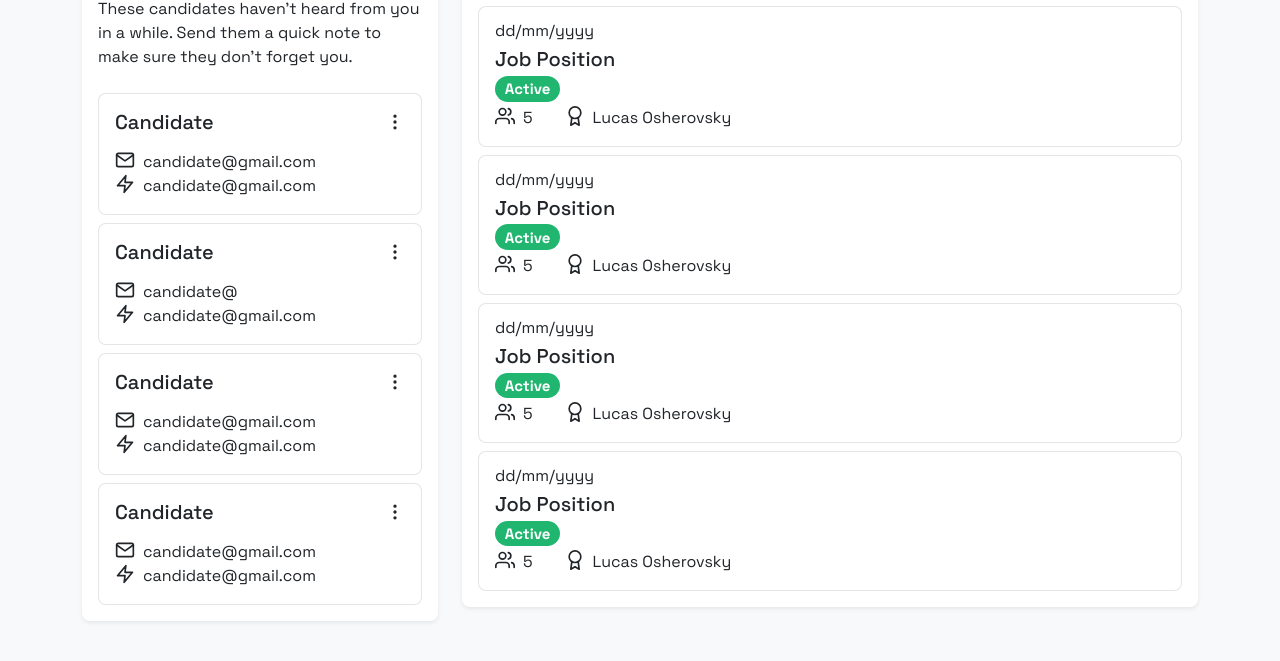
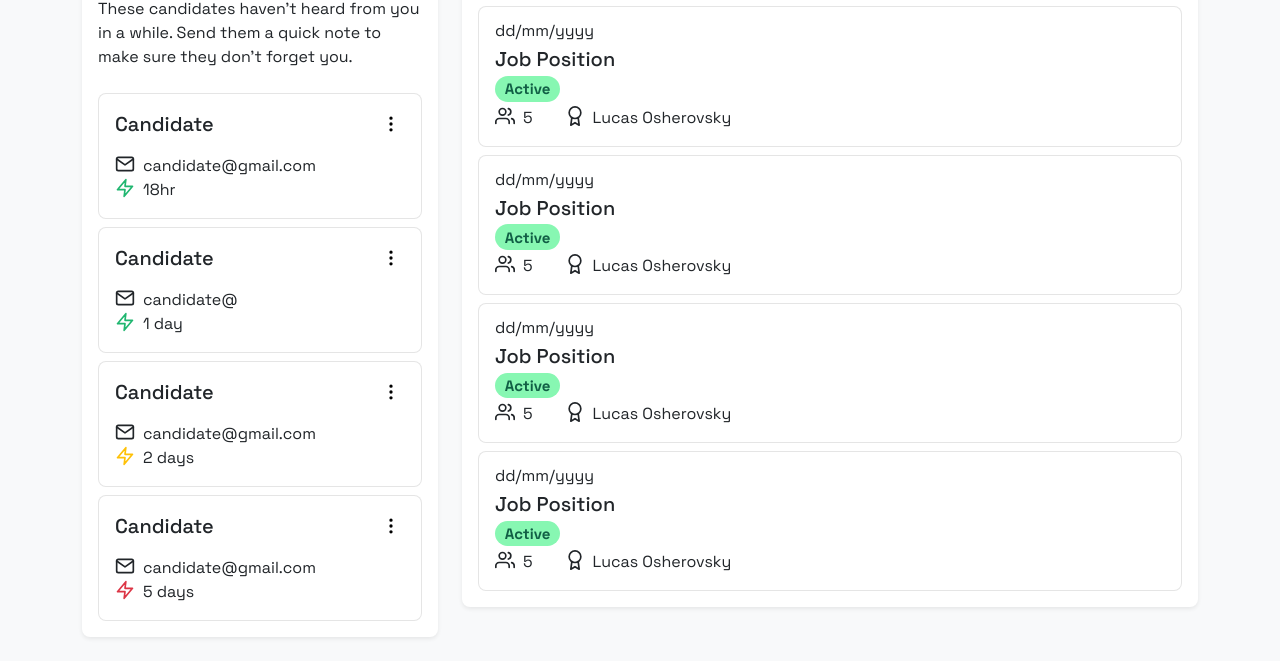
Before and after one commit to lcaruso12/Am-I-Hired, a website: page index.html in a window 1280 px wide. Shown: the part 321-982 px from the top of the page. Drawn offline with nearby package versions, Linux system fonts and the light colour scheme.

Commit message:
Home&Jobs styles v1

```diff
--- a/index.html
+++ b/index.html
@@ -219,7 +219,17 @@
 
                                 <div class="card-header">
                                     <h5 class="card-title">Candidate</h5>
-                                    <i class="card-icon" data-feather="more-vertical"></i>
+                                    <div class="dropdown contextual-menu">
+
+                                        <a class="btn btn-outline-primary" href="#" role="button"
+                                            data-bs-toggle="dropdown" aria-expanded="false">
+                                            <i class="card-icon" data-feather="more-vertical"></i>
+                                        </a>
+                                        <ul class="dropdown-menu">
+                                            <li><a class="dropdown-item" href="#">Send Message</a></li>
+                                        </ul>
+
+                                    </div>
                                 </div>
                                 <div class="card-body">
                                     <ul class="list-group list-group-icon">
@@ -230,8 +240,8 @@
                                         </li>
 
                                         <li class="list-group-item">
-                                            <i class="card-icon" data-feather="zap"></i>
-                                            <p class="card-text">candidate@gmail.com</p>
+                                            <i class="card-icon text-primary" data-feather="zap"></i>
+                                            <p class="card-text">18hr</p>
                                         </li>
 
                                     </ul>
@@ -242,7 +252,17 @@
 
                                 <div class="card-header">
                                     <h5 class="card-title">Candidate</h5>
-                                    <i class="card-icon" data-feather="more-vertical"></i>
+                                    <div class="dropdown contextual-menu">
+
+                                        <a class="btn btn-outline-primary" href="#" role="button"
+                                            data-bs-toggle="dropdown" aria-expanded="false">
+                                            <i class="card-icon" data-feather="more-vertical"></i>
+                                        </a>
+                                        <ul class="dropdown-menu">
+                                            <li><a class="dropdown-item" href="#">Send Message</a></li>
+                                        </ul>
+
+                                    </div>
                                 </div>
                                 <div class="card-body">
                                     <ul class="list-group list-group-icon">
@@ -253,8 +273,8 @@
                                         </li>
 
                                         <li class="list-group-item">
-                                            <i class="card-icon" data-feather="zap"></i>
-                                            <p class="card-text">candidate@gmail.com</p>
+                                            <i class="card-icon text-primary" data-feather="zap"></i>
+                                            <p class="card-text">1 day</p>
                                         </li>
 
                                     </ul>
@@ -265,7 +285,17 @@
 
                                 <div class="card-header">
                                     <h5 class="card-title">Candidate</h5>
-                                    <i class="card-icon" data-feather="more-vertical"></i>
+                                    <div class="dropdown contextual-menu">
+
+                                        <a class="btn btn-outline-primary" href="#" role="button"
+                                            data-bs-toggle="dropdown" aria-expanded="false">
+                                            <i class="card-icon" data-feather="more-vertical"></i>
+                                        </a>
+                                        <ul class="dropdown-menu">
+                                            <li><a class="dropdown-item" href="#">Send Message</a></li>
+                                        </ul>
+
+                                    </div>
                                 </div>
                                 <div class="card-body">
                                     <ul class="list-group list-group-icon">
@@ -276,8 +306,8 @@
                                         </li>
 
                                         <li class="list-group-item">
-                                            <i class="card-icon" data-feather="zap"></i>
-                                            <p class="card-text">candidate@gmail.com</p>
+                                            <i class="card-icon text-warning" data-feather="zap"></i>
+                                            <p class="card-text">2 days</p>
                                         </li>
 
                                     </ul>
@@ -288,7 +318,17 @@
 
                                 <div class="card-header">
                                     <h5 class="card-title">Candidate</h5>
-                                    <i class="card-icon" data-feather="more-vertical"></i>
+                                    <div class="dropdown contextual-menu">
+
+                                        <a class="btn btn-outline-primary" href="#" role="button"
+                                            data-bs-toggle="dropdown" aria-expanded="false">
+                                            <i class="card-icon" data-feather="more-vertical"></i>
+                                        </a>
+                                        <ul class="dropdown-menu">
+                                            <li><a class="dropdown-item" href="#">Send Message</a></li>
+                                        </ul>
+
+                                    </div>
                                 </div>
                                 <div class="card-body">
                                     <ul class="list-group list-group-icon">
@@ -299,8 +339,8 @@
                                         </li>
 
                                         <li class="list-group-item">
-                                            <i class="card-icon" data-feather="zap"></i>
-                                            <p class="card-text">candidate@gmail.com</p>
+                                            <i class="card-icon text-danger" data-feather="zap"></i>
+                                            <p class="card-text">5 days</p>
                                         </li>
 
                                     </ul>
@@ -330,7 +370,7 @@
                                 <div class="card-body">
                                     <p class="card-subtitle"> dd/mm/yyyy</p>
                                     <h5 class="card-title">Job Position</h5>
-                                    <h5 class="card-badge"><span class="badge bg-primary">Active</span></h5>
+                                    <h5 class="card-badge"><span class="badge badge-ghost-primary">Active</span></h5>
                                     <ul class="list-group list-group-icon">
 
                                         <li class="list-group-item">
@@ -351,7 +391,7 @@
                                 <div class="card-body">
                                     <p class="card-subtitle"> dd/mm/yyyy</p>
                                     <h5 class="card-title">Job Position</h5>
-                                    <h5 class="card-badge"><span class="badge bg-primary">Active</span></h5>
+                                    <h5 class="card-badge"><span class="badge badge-ghost-primary">Active</span></h5>
                                     <ul class="list-group list-group-icon">
 
                                         <li class="list-group-item">
@@ -372,7 +412,7 @@
                                 <div class="card-body">
                                     <p class="card-subtitle"> dd/mm/yyyy</p>
                                     <h5 class="card-title">Job Position</h5>
-                                    <h5 class="card-badge"><span class="badge bg-primary">Active</span></h5>
+                                    <h5 class="card-badge"><span class="badge badge-ghost-primary">Active</span></h5>
                                     <ul class="list-group list-group-icon">
 
                                         <li class="list-group-item">
@@ -393,7 +433,7 @@
                                 <div class="card-body">
                                     <p class="card-subtitle"> dd/mm/yyyy</p>
                                     <h5 class="card-title">Job Position</h5>
-                                    <h5 class="card-badge"><span class="badge bg-primary">Active</span></h5>
+                                    <h5 class="card-badge"><span class="badge badge-ghost-primary">Active</span></h5>
                                     <ul class="list-group list-group-icon">
 
                                         <li class="list-group-item">
--- a/styles/styles.scss
+++ b/styles/styles.scss
@@ -123,6 +123,12 @@ Cards
         display: flex;
         flex-direction: column;
         gap: 0.5rem;
+
+        .btn{
+            padding: .25rem;
+            border: none;
+            color: black;
+            }
     }
 
     .card-text {
@@ -229,12 +235,14 @@ Cards
                     top: 1rem;
                     left: 1rem;
                 }
+                .btn{
+                    padding: .25rem;
+                    border: none;
+                    color: black;
+                }
 
-            .btn{
-                border: none;
-                color: black;
-            }
     }
+
 
 }
 
```
Also changed, not shown: styles/styles.css, 1 other file.
